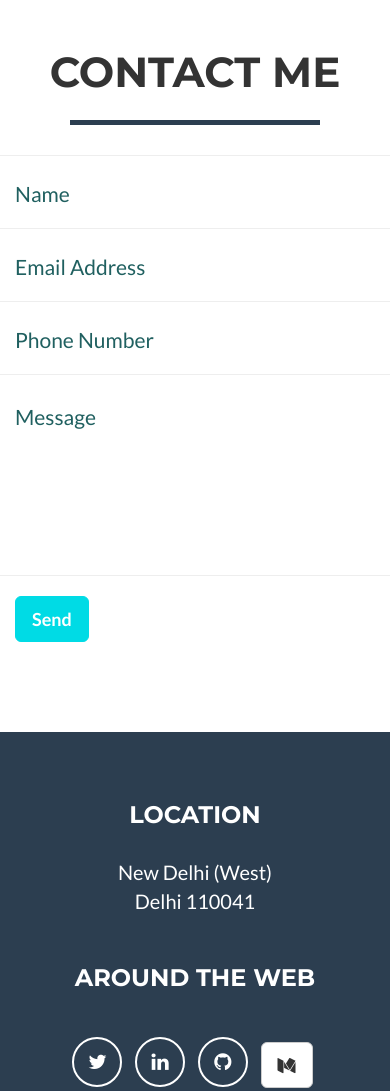
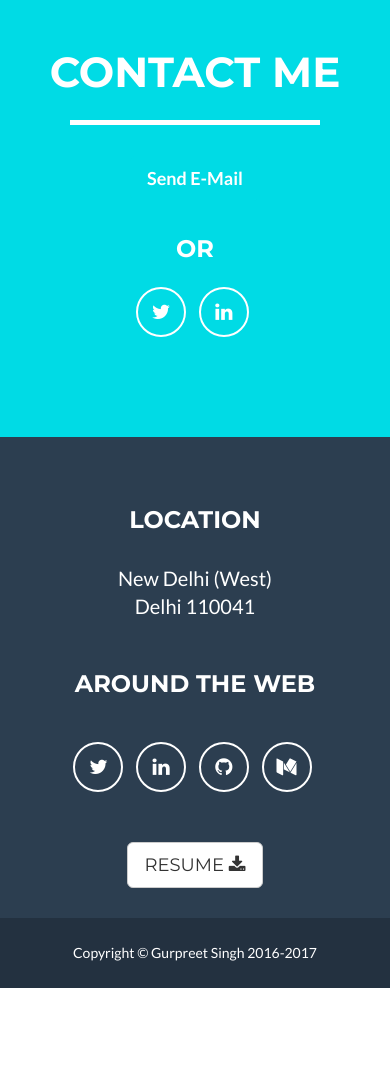
Before and after one commit to GurpreetSK95/gurpreetsk.github.io, a website: page index.html in a window 390 px wide. Shown: the part 7160-8251 px from the top of the page. After the commit the page ends 8148 px from the top, so only its background shows below. Drawn offline with nearby package versions, Linux system fonts and the light colour scheme.

Commit message:
feat: change contact me details

```diff
--- a/index.html
+++ b/index.html
@@ -211,12 +211,12 @@
 </section>
 
 <!-- Portfolio Grid Section -->
-<section id="portfolio" class="success_">
+<section id="portfolio" class="success">
     <div class="container">
         <div class="row">
             <div class="col-lg-12 text-center">
                 <h2>Projects</h2>
-                <hr class="star-primary">
+                <hr class="star-light">
             </div>
         </div>
         <div class="row">
@@ -295,12 +295,12 @@
 </section>
 
 <!-- Awards & Honors Section -->
-<section id="honors" class="success">
+<section id="honors" class="success_">
     <div class="container">
         <div class="row">
             <div class="col-lg-12 text-center">
                 <h2>Achievements</h2>
-                <hr class="star-light">
+                <hr class="star-primary">
             </div>
         </div>
         <div class="row">
@@ -369,62 +369,32 @@
 </section>
 
 <!-- Contact Section -->
-<section id="contact" class="success_">
+<section id="contact" class="success">
     <div class="container">
         <div class="row">
             <div class="col-lg-12 text-center">
                 <h2>Contact Me</h2>
-                <hr class="star-primary">
+                <hr class="star-light">
             </div>
         </div>
         <div class="row">
-            <div class="col-lg-8 col-lg-offset-2">
-                <!-- To configure the contact form email address, go to mail/contact_me.php and update the email address in the PHP file on line 19. -->
-                <!-- The form should work on most web servers, but if the form is not working you may need to configure your web server differently. -->
-                <form name="sentMessage" id="contactForm" novalidate>
-                    <div class="row control-group">
-                        <div class="form-group col-xs-12 floating-label-form-group controls">
-                            <label style="color: #000000;">Name</label>
-                            <input style="color: #616161" type="text" class="form-control" placeholder="Name" id="name"
-                                   required data-validation-required-message="Please enter your name.">
-                            <p class="help-block text-danger"></p>
-                        </div>
-                    </div>
-                    <div class="row control-group">
-                        <div class="form-group col-xs-12 floating-label-form-group controls">
-                            <label style="color: #000000;">Email address</label>
-                            <input style="color: #616161" type="email" class="form-control" placeholder="Email Address"
-                                   id="email" required
-                                   data-validation-required-message="Please enter your email address.">
-                            <p class="help-block text-danger"></p>
-                        </div>
-                    </div>
-                    <div class="row control-group">
-                        <div class="form-group col-xs-12 floating-label-form-group controls">
-                            <label style="color: #000000;">Phone Number</label>
-                            <input style="color: #616161" type="tel" class="form-control" placeholder="Phone Number"
-                                   id="phone" required
-                                   data-validation-required-message="Please enter your phone number.">
-                            <p class="help-block text-danger"></p>
-                        </div>
-                    </div>
-                    <div class="row control-group">
-                        <div class="form-group col-xs-12 floating-label-form-group controls">
-                            <label style="color: #000000;">Message</label>
-                            <textarea style="color: #616161" rows="5" class="form-control textarea"
-                                      placeholder="Message" id="message" required
-                                      data-validation-required-message="Please enter a message."></textarea>
-                            <p class="help-block text-danger"></p>
-                        </div>
-                    </div>
-                    <br>
-                    <div id="success"></div>
-                    <div class="row">
-                        <div class="form-group col-xs-12">
-                            <button type="submit" class="btn btn-success btn-lg btn">Send</button>
-                        </div>
-                    </div>
-                </form>
+            <div class="row" align="center">
+                <div class="form-group col-xs-12">
+                    <a class="btn btn-success btn-lg btn" href="mailto:gurpreetsk@hotmail.com">Send E-Mail</a>
+                </div>
+            </div>
+            <div class="form-group col-xs-12" align="center">
+                <h3>Or</h3>
+                <ul class="list-inline">
+                    <li>
+                        <a href="https://twitter.com/@Gurpreet5Singh" class="btn-social btn-outline"><i
+                                class="fa fa-fw fa-twitter"></i></a>
+                    </li>
+                    <li>
+                        <a href="https://linkedin.com/in/GurpreetSK95" class="btn-social btn-outline"><i
+                                class="fa fa-fw fa-linkedin"></i></a>
+                    </li>
+                </ul>
             </div>
         </div>
     </div>
@@ -456,9 +426,8 @@
                                     class="fa fa-fw fa-github"></i></a>
                         </li>
                         <li>
-                            <a href="https://medium.com/@gurpreetsk" target="_blank" class="btn btn-lg btn-default">
-                                <i class="fa fa-medium"></i>
-                            </a>
+                            <a href="https://medium.com/@gurpreetsk" class="btn-social btn-outline"><i
+                                    class="fa fa-fw fa-medium"></i></a>
                         </li>
                     </ul>
                 </div>
@@ -748,8 +717,7 @@
                                 </strong>
                             </li>
                             <li>Date:
-                                <strong>August 2016</a>
-                                </strong>
+                                <strong>August 2016</strong>
                             </li>
                         </ul>
                         <button type="button" class="btn btn-default" data-dismiss="modal"><i class="fa fa-times"></i>
```
